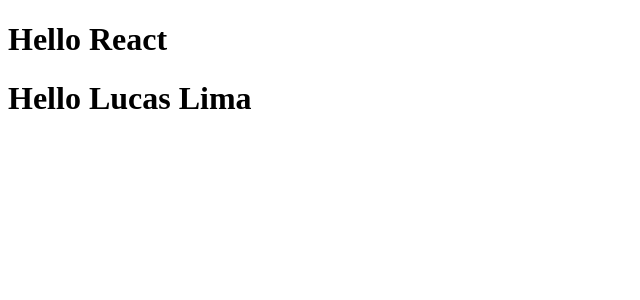
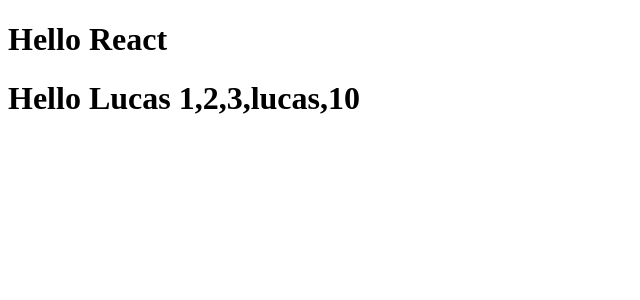
Before and after one commit to lucasmls/react-studies, a React (Create React App) app: page / in a window 1280 px wide. Shown: the top 300 px of the page, without its empty margins (0-640 px from the left). Built offline with nearby package versions, Linux system fonts and the light colour scheme; the HTML template or start-up script is replaced by a standard one.

Commit message:
Demonstração de como se passar outros tipos de dados às props do componente

```diff
--- a/src/App.js
+++ b/src/App.js
@@ -6,7 +6,7 @@
     return (
       <div className="App">
         <h1 className="hello">Hello React</h1>
-        <Title name="Lucas" last_name="Lima" />
+        <Title name="Lucas" last_name={ [1, 2, 3, `lucas`, 10] } />
       </div>
     );
   }
```
